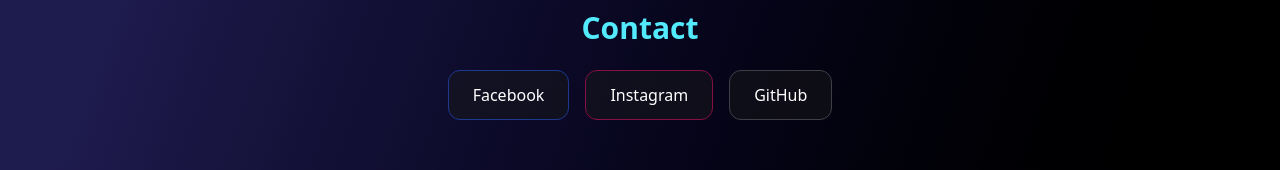
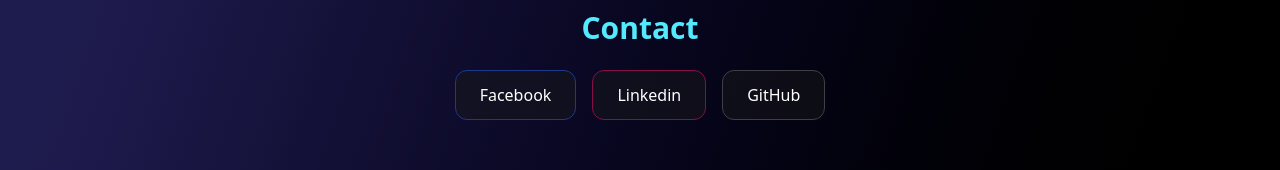
Before and after one commit to Alamine15/portfolio, a React (Vite) app: page / in a window 1280 px wide. Shown: the part 3286-3456 px from the top of the page. Built offline with nearby package versions, Linux system fonts and the light colour scheme.

Commit message:
Déploiement de mon portfolio

```diff
--- a/src/components/Contact.tsx
+++ b/src/components/Contact.tsx
@@ -15,11 +15,11 @@
           Facebook
         </a>
 
-        <a href="https://www.instagram.com/amineshop_15/" target="_blank" className="
+        <a href="https://www.linkedin.com/in/al-amine-sao-b74162247/" target="_blank" className="
             px-6 py-3 rounded-xl bg-zinc-900/50 border border-pink-900
            hover:bg-pink-500 hover:text-white hover:border-pink-400
            transition-all duration-300">
-          Instagram
+          Linkedin
         </a>
 
         <a href="https://github.com/Alamine15" target="_blank" className="
--- a/vite.config.ts
+++ b/vite.config.ts
@@ -3,5 +3,5 @@
 
 export default defineConfig({
   plugins: [react()],
-  base: '/https://github.com/Alamine15/portfolio.git/',
+  base: '/portfolio/',
 })
```
Also changed, not shown: 4 other files (tests, documents, lock files or other folders).
